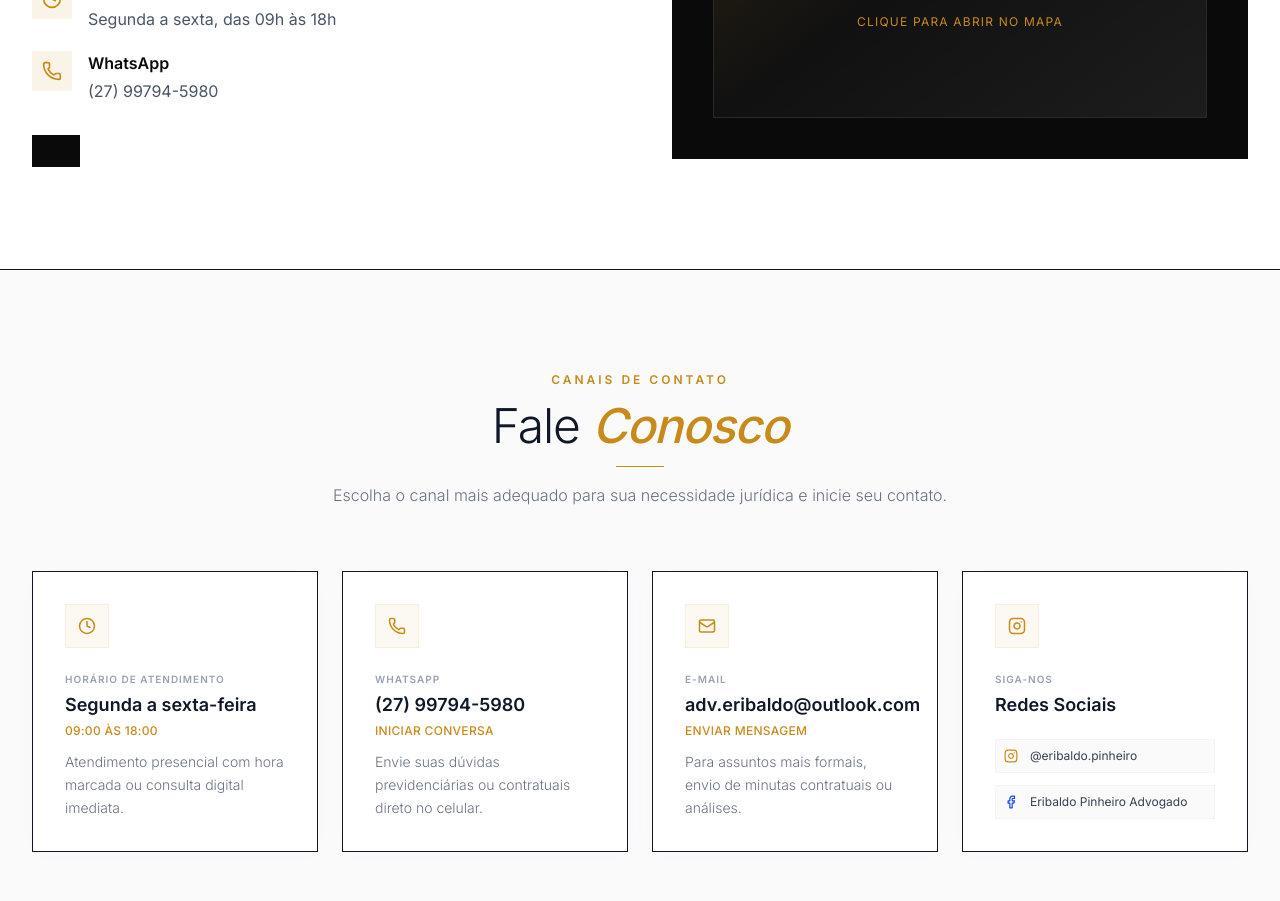
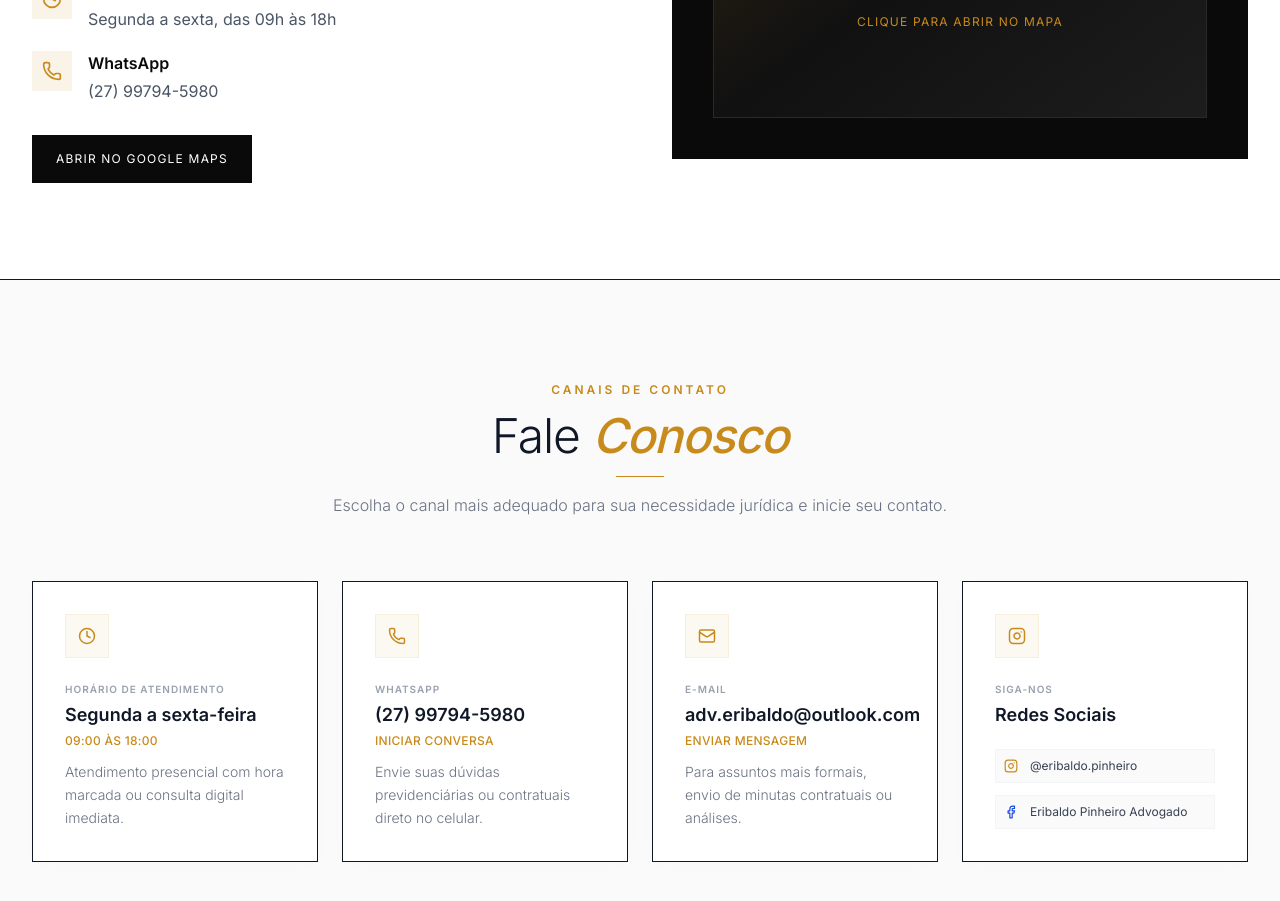
Before and after one commit to SergioooAlexandre/eribaldo-pinheiro-advocacia, a React (Vite) app: page / in a window 1280 px wide. Shown: the part 3780-4681 px from the top of the page. Built offline with nearby package versions, Linux system fonts and the light colour scheme.

Commit message:
Remove icone do botao de localizacao

```diff
--- a/src/components/Localizacao.tsx
+++ b/src/components/Localizacao.tsx
@@ -1,5 +1,5 @@
 import React from 'react';
-import { MapPin, Navigation, Clock, Phone } from 'lucide-react';
+import { MapPin, Clock, Phone } from 'lucide-react';
 
 export default function Localizacao() {
   return (
@@ -70,9 +70,9 @@ export default function Localizacao() {
               href="https://www.google.com/maps/search/?api=1&query=Travessa%20Oscar%20da%20Costa%20Neiva%2020%20Guarapari%20ES"
               target="_blank"
               rel="noreferrer"
-              className="inline-flex items-center justify-center gap-3 bg-[#0A0A0A] text-white px-6 py-4 text-xs uppercase tracking-widest hover:bg-[#C88A1A] hover:text-black transition w-full sm:w-auto"
+              className="inline-flex items-center justify-center bg-[#0A0A0A] text-white px-6 py-4 text-xs uppercase tracking-widest hover:bg-[#C88A1A] hover:text-black transition w-full sm:w-auto"
             >
-
+              Abrir no Google Maps
             </a>
           </div>
 
```
